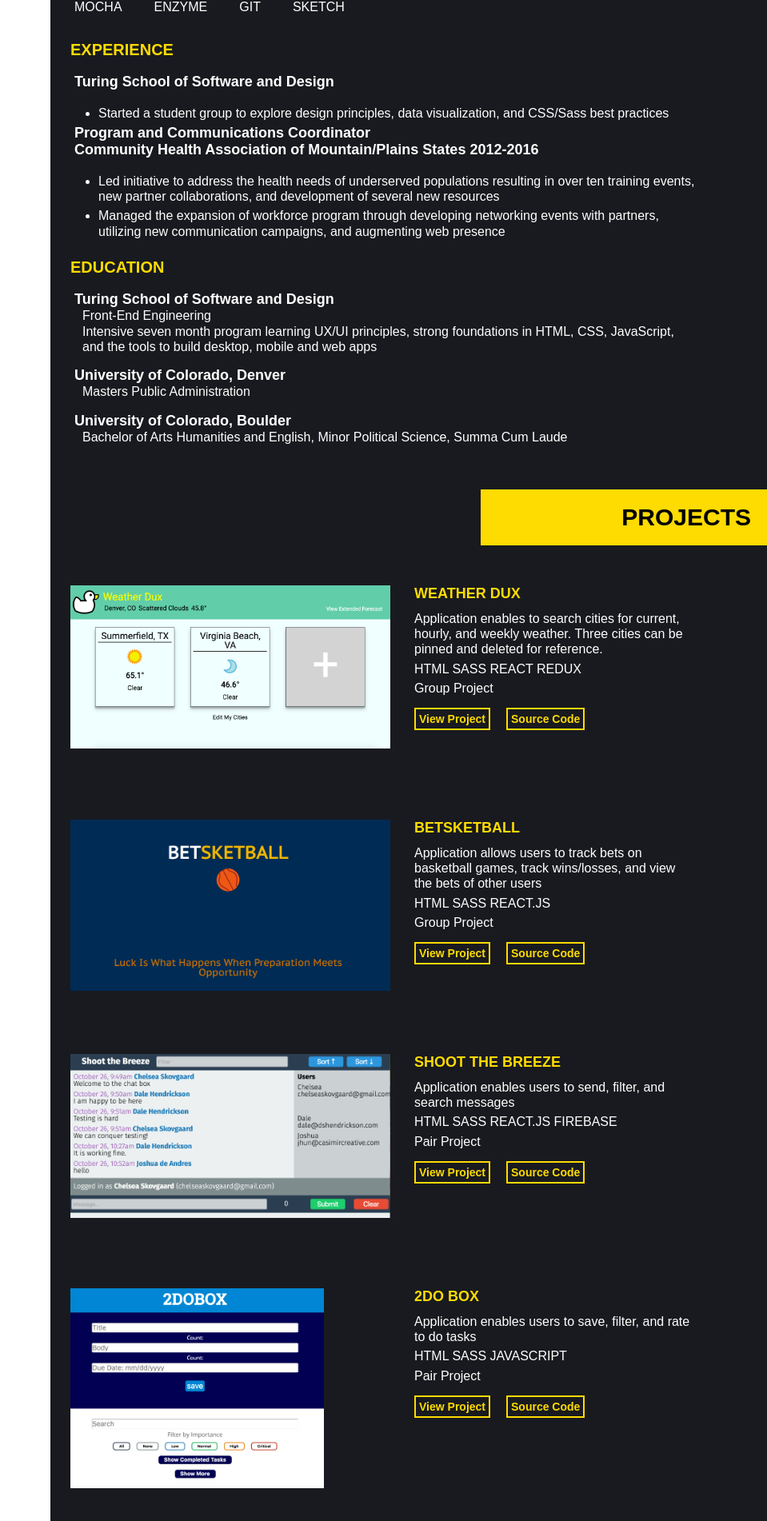
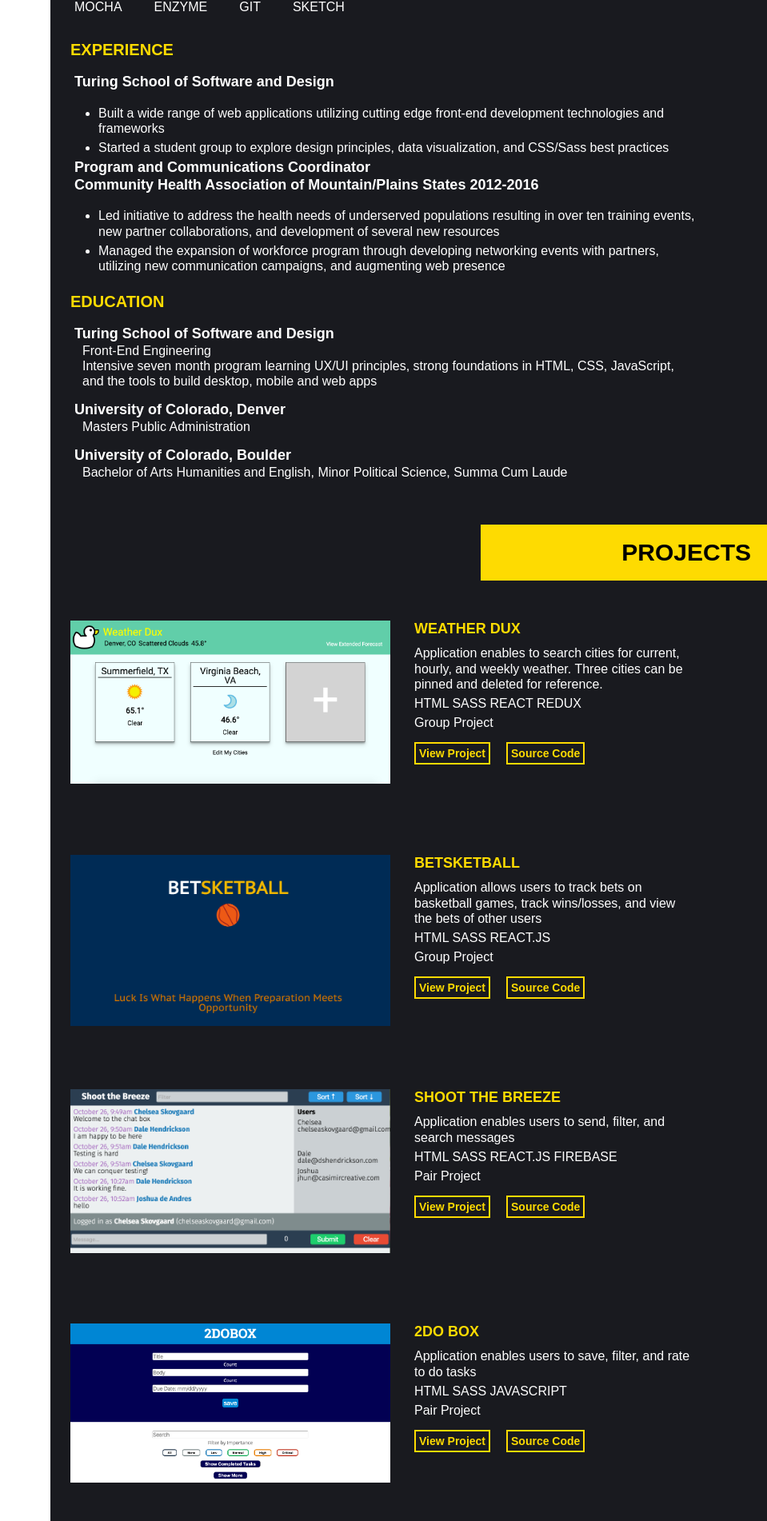
Before and after one commit to ChelseaSkovgaard/ChelseaSkovgaard.github.io, a React (Create React App) app: page / in a window 1280 px wide. Shown: the part 820-2722 px from the top of the page at 80% size, without its empty margins (321-1280 px from the left). Built offline with nearby package versions, Linux system fonts and the light colour scheme.

Commit message:
adds 2dobox pic

```diff
--- a/src/experience.js
+++ b/src/experience.js
@@ -26,6 +26,7 @@ class Experience extends Component {
           <h2> EXPERIENCE </h2>
           <div>
             <h3 className="exp"> Turing School of Software and Design</h3>
+            <p>Built a wide range of web applications utilizing cutting edge front-end development technologies and frameworks</p>
             <p>Started a student group to explore design principles, data visualization, and CSS/Sass best practices</p>
             <h3> Program and Communications Coordinator</h3>
             <h3 className="exp"> Community Health Association of Mountain/Plains States 2012-2016</h3>
--- a/src/styles/project-style.css
+++ b/src/styles/project-style.css
@@ -38,7 +38,7 @@
 }
 
 #project-four{
-  background-image: url(../images/to-do-box.png);
+  background-image: url(../images/ToDoBox-2.png);
   height: 250px;
 }
 
```
Also changed, not shown: src/images/ToDoBox-2.png (added).
